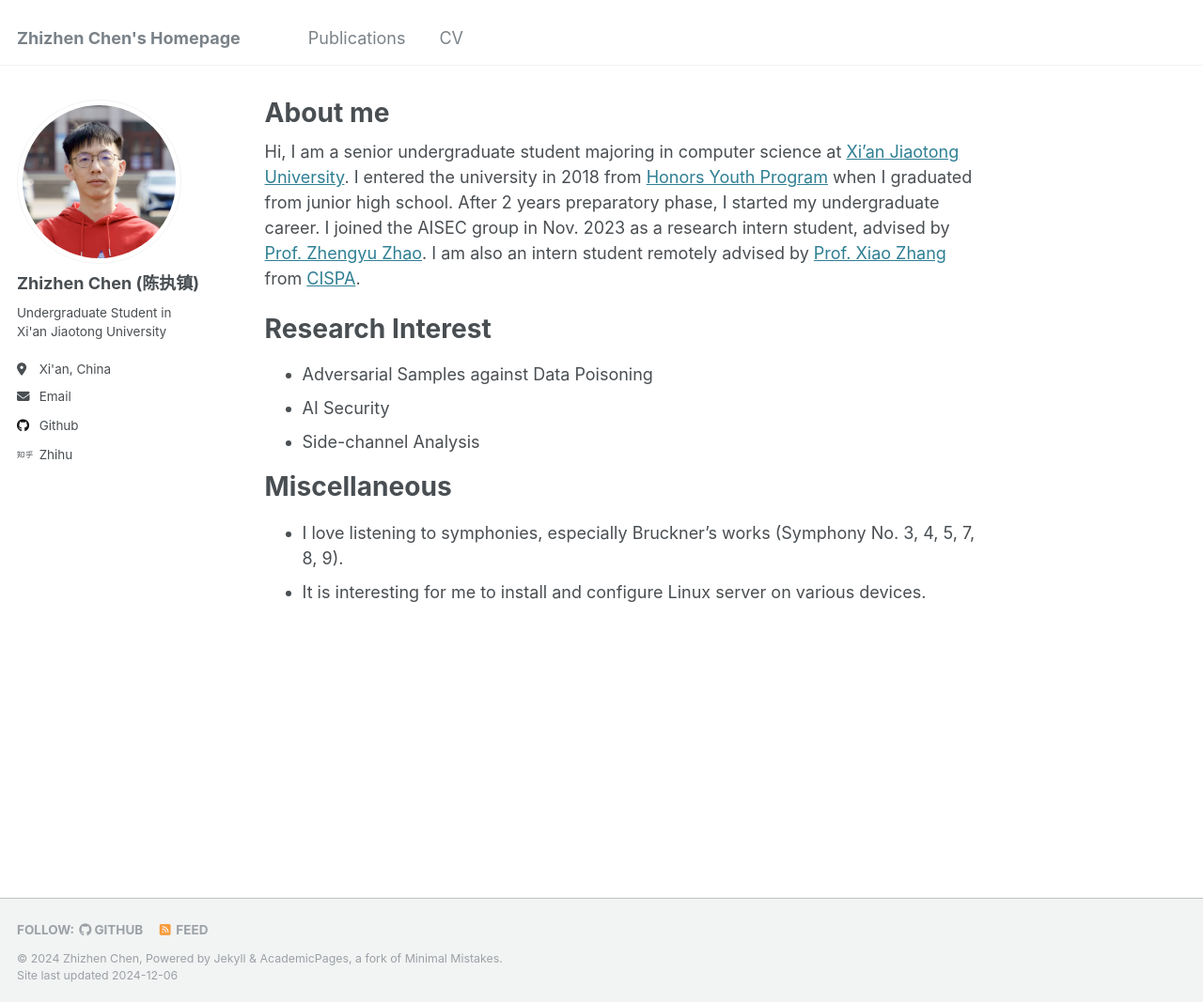
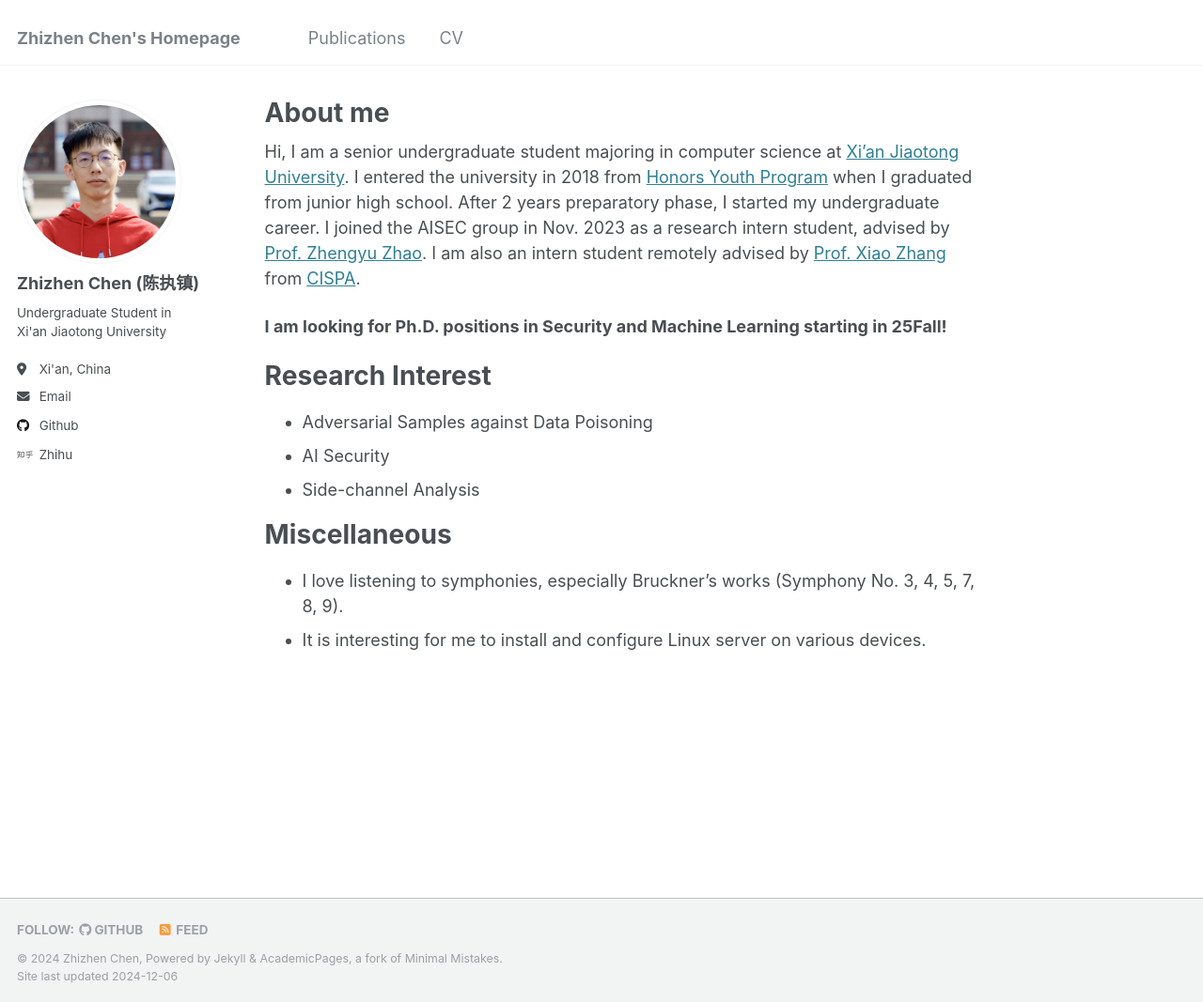
Before and after one commit to jiaangk/jiaangk.github.io, a Jekyll site: the page built from _pages/about.md, in a window 1280 px wide and 1067 px high. Shown: the whole window at 94% size. Built offline with Jekyll 4.4.1, drawn with Linux system fonts in a browser that asks for light colours.

Commit message:
Update phd info.

```diff
--- a/_pages/about.md
+++ b/_pages/about.md
@@ -13,6 +13,8 @@ After 2 years preparatory phase, I started my undergraduate career.
 I joined the AISEC group in Nov. 2023 as a research intern student, advised by [Prof. Zhengyu Zhao](https://zhengyuzhao.github.io/).
 I am also an intern student remotely advised by [Prof. Xiao Zhang](https://xiao-zhang.net/) from [CISPA](https://cispa.de/en).
 
+**I am looking for Ph.D. positions in Security and Machine Learning starting in 25Fall!**
+
 # Research Interest
 
 + Adversarial Samples against Data Poisoning
```
